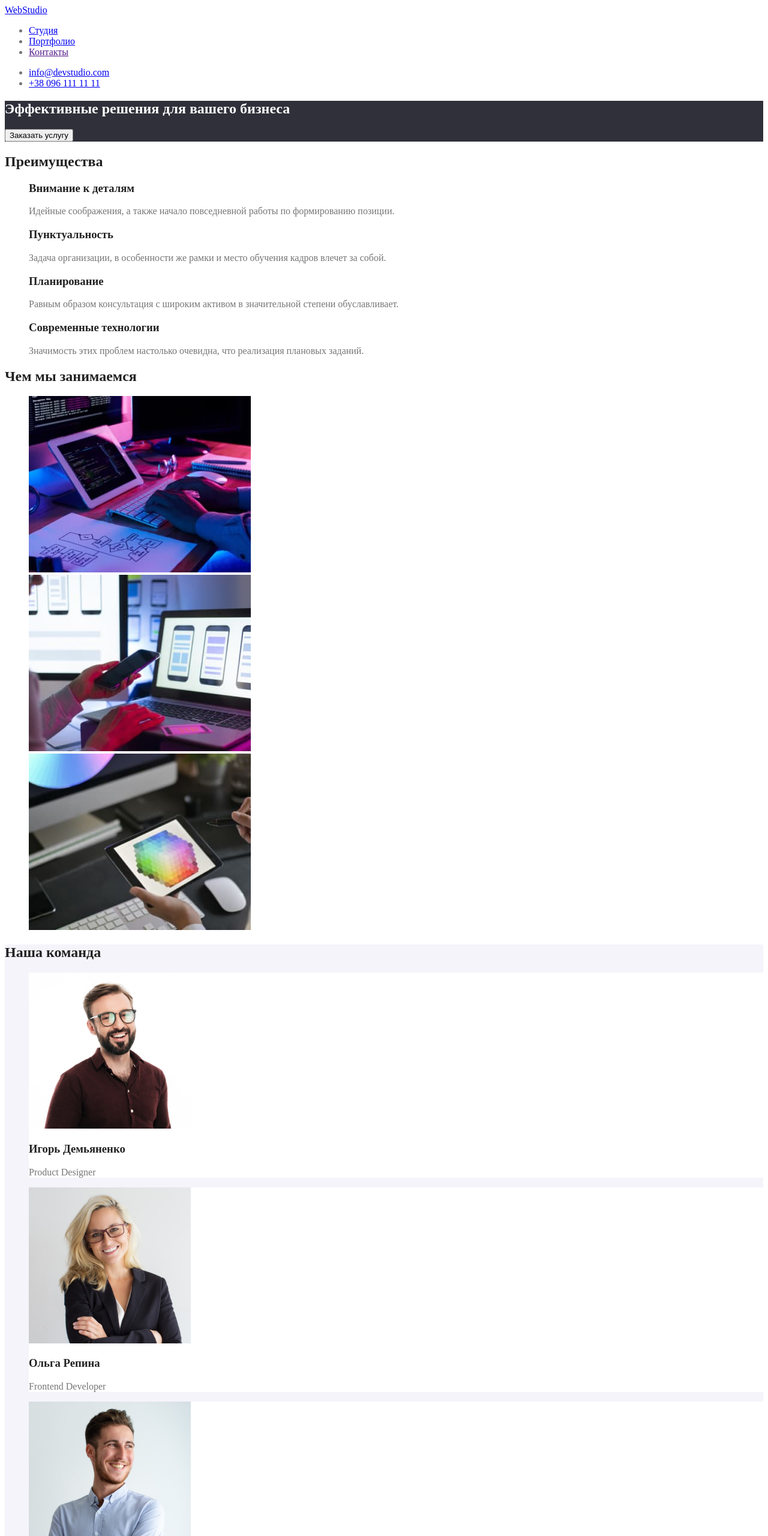
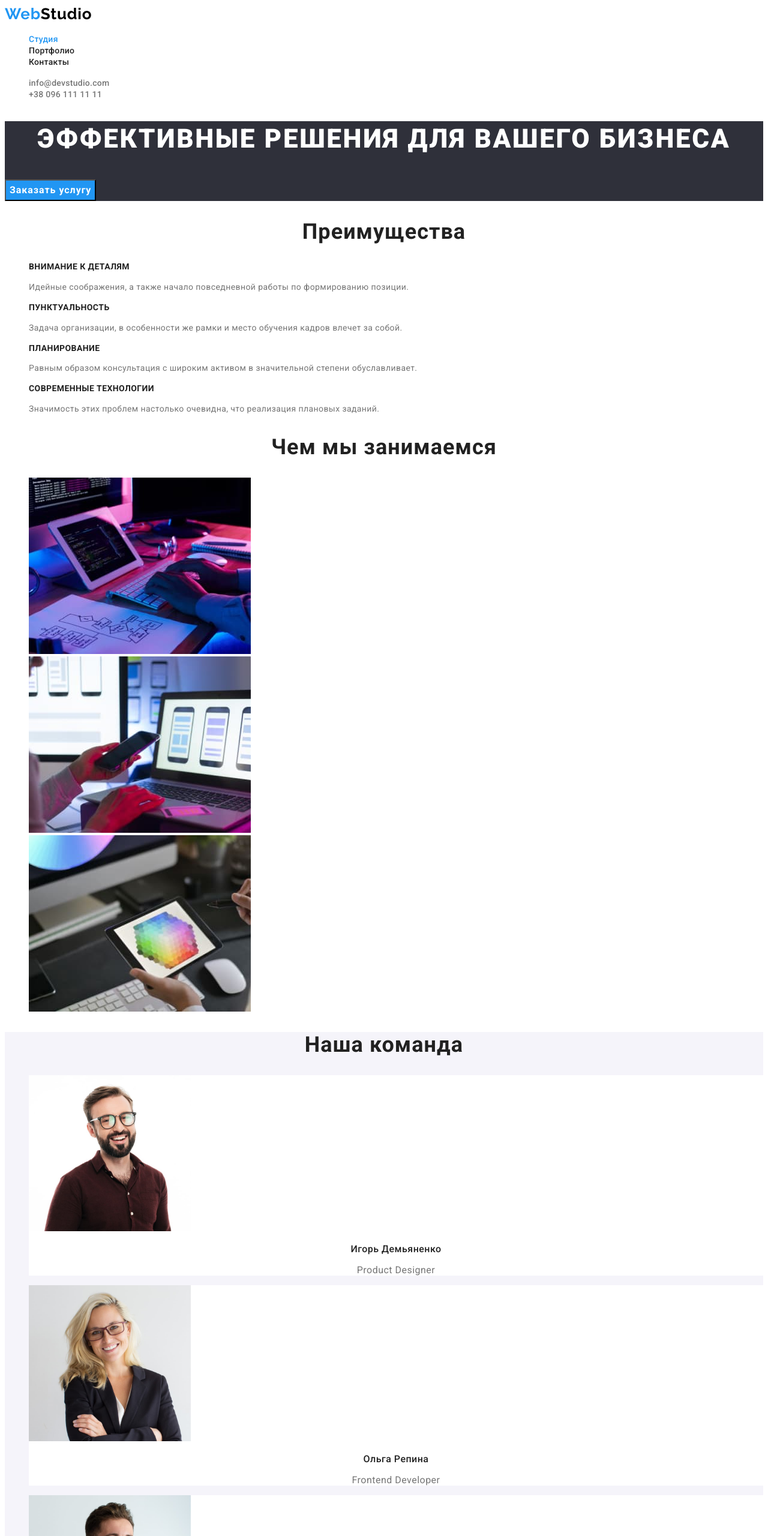
Before and after one commit to ultrasuccess/goit-markup-hw-02, a plain HTML site: page index.html in a window 1280 px wide. Shown: the top 2560 px of the page at 60% size. Drawn offline with Linux system fonts and the light colour scheme.

Commit message:
Updated and added styles

```diff
--- a/css/styles.css
+++ b/css/styles.css
@@ -1,105 +1,209 @@
-/* primary text color #757575 */
-/* primary title color #212121 */
-/* active text color #2196F3 */
+/* primary-background-color #E5E5E5 */
+/* secondary-background-color #F5F4FA */
+/* primary-text-color #757575 */
+/* primary-title-color #212121 */
+/* accent-color #2196F3 */
+
+/* primary-font-family Roboto */
+
 :root {
+  --primary-font-family: "Roboto", sans-serif;
+
+  --primary-background-color: #ffffff;
+  --secondary-background-color: #f5f4fa;
   --primary-text-color: #757575;
   --primary-title-color: #212121;
-  --active-text-color: #2196f3;
-  --white-color: #ffffff;
+  --accent-color: #2196f3;
 }
 
 body {
-  background-color: var(--white-color);
+  font-family: var(--primary-font-family);
+
   color: var(--primary-text-color);
+  background-color: var(--primary-background-color);
 }
 
-/* site navigation */
-.nav > .logo {
+/* =====Components===== */
+.list {
+  list-style: none;
+}
+.link {
+  text-decoration: none;
+}
+.site-nav-list-item > .current {
+  color: var(--accent-color);
+}
+.title {
+  font-weight: 700;
+  font-size: 36px;
+  line-height: 1.17;
+  text-align: center;
+  letter-spacing: 0.03em;
+
   color: var(--primary-title-color);
 }
-.nav-item.current {
-  color: var(--active-text-color);
+
+/* =====Header===== */
+.header {
+  background-color: #ffffff;
 }
-.nav-list {
-  list-style: none;
+.logo {
+  font-family: Raleway, sans-serif;
+  font-weight: 700;
+  font-size: 26px;
+  line-height: 1.19;
+  letter-spacing: 0.03em;
+
+  color: #000000;
 }
-.nav-item {
+.logo-web {
+  color: var(--accent-color);
+}
+.site-nav-list-link {
+  font-weight: 500;
+  font-size: 14px;
+  line-height: 1.14;
+  letter-spacing: 0.02em;
+
   color: var(--primary-title-color);
 }
-.nav-item:hover,
-.nav-item:focus {
-  color: var(--active-text-color);
+.site-nav-list-link:hover,
+.site-nav-list-link:focus {
+  color: var(--accent-color);
 }
-.header-contacts {
-  list-style: none;
+.header-contacts-list-link {
+  font-weight: 500;
+  font-size: 14px;
+  line-height: 1.14;
+  letter-spacing: 0.02em;
+
+  color: inherit;
 }
-.header-contacts .contacts {
-  color: var(--primary-text-color);
+.header-contacts-list-link:hover,
+.header-contacts-list-link:focus {
+  color: var(--accent-color);
 }
-.header-contacts .contacts:hover,
-.header-contacts .contacts:focus {
-  color: var(--active-text-color);
-}
-/* hero */
+
+/* =====Hero===== */
 .hero {
   background-color: #2f303a;
 }
 .hero-title {
-  color: var(--white-color);
+  font-weight: 900;
+  font-size: 44px;
+  line-height: 1.36;
+  text-align: center;
+  letter-spacing: 0.06em;
+  text-transform: uppercase;
+
+  color: var(--primary-background-color);
 }
-.button {
-  background-color: var(--active-text-color);
-  color: var(--white-color);
+.hero-button {
+  font-family: inherit;
+  font-weight: 700;
+  font-size: 16px;
+  line-height: 1.88;
+  text-align: center;
+  letter-spacing: 0.06em;
+
+  cursor: pointer;
+
+  color: var(--primary-background-color);
+  background-color: var(--accent-color);
+}
+.hero-button:hover,
+.hero-button:focus {
+  background-color: #188ce8;
 }
 
-/* advantages */
-.advantages-title {
+/* =====Advantages===== */
+.advantages-list-title {
+  font-weight: 700;
+  font-size: 14px;
+  line-height: 1.14;
+  letter-spacing: 0.03em;
+  text-transform: uppercase;
+
   color: var(--primary-title-color);
 }
-.advantages-list {
-  list-style: none;
+.advantages-list-text {
+  font-size: 14px;
+  line-height: 1.71;
+  letter-spacing: 0.03em;
 }
-.advantages-list-title {
+
+/* =====About===== */
+
+/* =====Team===== */
+.team {
+  background-color: var(--secondary-background-color);
+}
+.team-card {
+  background-color: var(--primary-background-color);
+}
+.team-name {
+  font-weight: 500;
+  font-size: 16px;
+  line-height: 1.19;
+  text-align: center;
+  letter-spacing: 0.03em;
+
   color: var(--primary-title-color);
 }
-
-/* about */
-.about-title {
-  color: var(--primary-title-color);
-}
-.about-list {
-  list-style: none;
+.team-position {
+  font-size: 16px;
+  line-height: 1.19;
+  text-align: center;
+  letter-spacing: 0.03em;
 }
 
-/* our team */
-.team {
-  background-color: #f5f4fa;
+/* =====Footer===== */
+.footer {
+  background-color: #2f303a;
 }
-.team-title {
-  color: var(--primary-title-color);
+.logo-footer {
+  color: var(--primary-background-color);
 }
-.team-list {
-  list-style: none;
+.address-list-link {
+  font-style: normal;
+  font-size: 14px;
+  line-height: 1.71;
+  letter-spacing: 0.03em;
+
+  color: var(--primary-background-color);
 }
-.team-name {
-  color: var(--primary-title-color);
-}
-.team-card {
-  background-color: var(--white-color);
-}
-/* footer */
-.footer {
-  background: #2f303a;
-}
-.footer > .logo {
-  color: var(--white-color);
-}
-.address-list {
-  list-style: none;
-}
-.address-link {
-  color: var(--white-color);
+.address-list-link:hover,
+.address-list-link:focus {
+  color: var(--accent-color);
 }
 .address-contacts {
   color: rgba(255, 255, 255, 0.6);
 }
+
+/* =====Portfolio===== */
+.portfolio-button {
+  font-family: inherit;
+  font-weight: 500;
+  font-size: 16px;
+  line-height: 1.63;
+  text-align: center;
+  letter-spacing: 0.03em;
+
+  cursor: pointer;
+
+  color: var(--primary-title-color);
+  background-color: var(--secondary-background-color);
+}
+.portfolio-button:hover,
+.portfolio-button:focus {
+  color: var(--primary-background-color);
+  background-color: var(--accent-color);
+}
+.portfolio-name {
+  font-weight: 700;
+  font-size: 18px;
+  line-height: 2;
+  letter-spacing: 0.06em;
+
+  color: var(--primary-title-color);
+}
```
